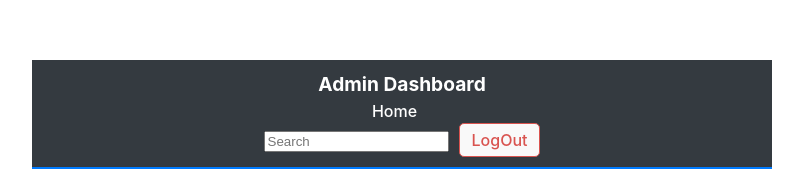
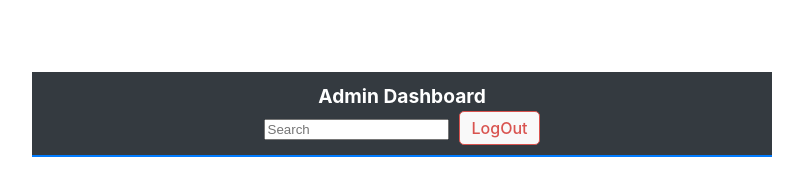
Before and after one commit to roshannoonoottil/Redux-CRUD, a React (Vite) app in the folder Clint/: page /adminhome in a window 1280 px wide. Shown: the part 197-388 px from the top of the page, without its empty margins (238-1041 px from the left). Built offline with nearby package versions, Linux system fonts and the light colour scheme; no server answers.

Commit message:
Update Navbar.jsx

```diff
--- a/Clint/src/assets/Components/AdminHome/Navbar/Navbar.jsx
+++ b/Clint/src/assets/Components/AdminHome/Navbar/Navbar.jsx
@@ -21,8 +21,9 @@ const NavBar = ({ onSearch }) => {
         <nav className="navbar">
             <div className="navbar-container">
                 <span className="navbar-brand">Admin Dashboard</span>
+                <br />
                 <div className="navbar-links">
-                    <a href="#action1" className="nav-link">Home</a>
+                    {/* <a href="#action1" className="nav-link">Home</a> */}
                 </div>
                 <div className="navbar-search">
                     <input
```
